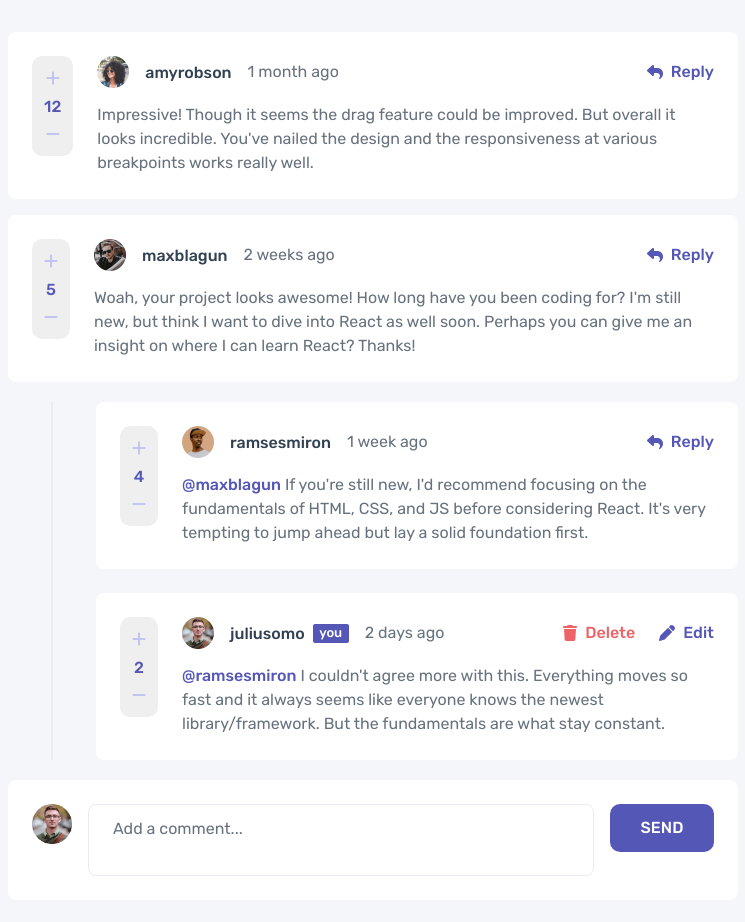
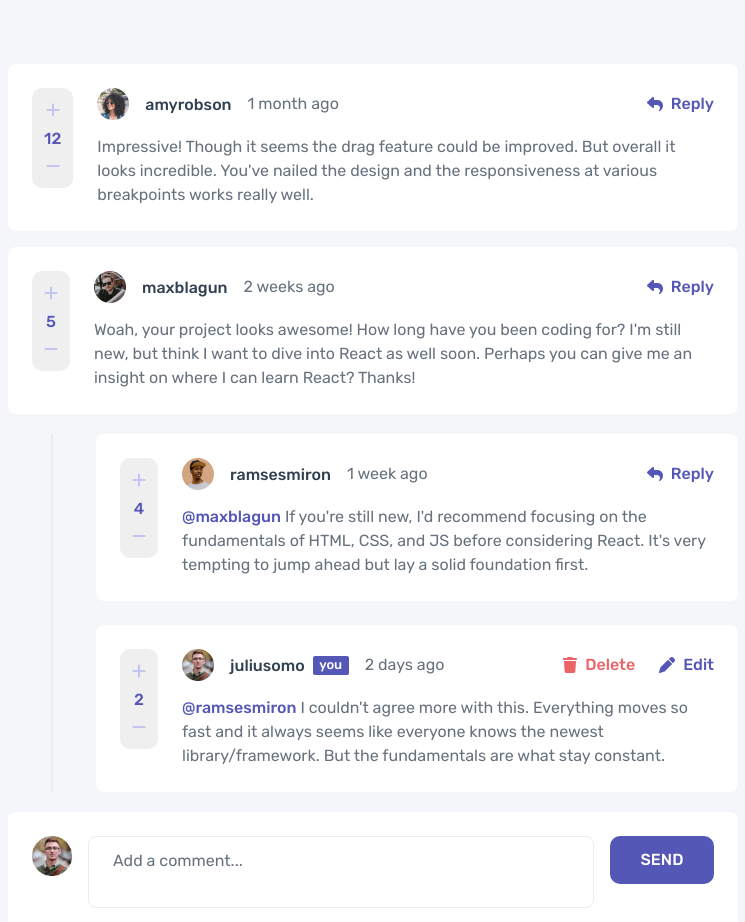
Before and after one commit to valvrauu/interactive-comments-section, a React (Create React App) app: page / in a window 1280 px wide. Shown: the top 922 px of the page, without its empty margins (267-1012 px from the left). Built offline with nearby package versions, Linux system fonts and the light colour scheme.

Commit message:
feat(sass/base): add extra padding to body on large screens

```diff
--- a/src/styles/scss/base/_base.scss
+++ b/src/styles/scss/base/_base.scss
@@ -11,6 +11,10 @@ body {
 
     color: get($colors, "neutral", "400");
     background: get($colors, "neutral", "200");
+
+    @include mq("md") {
+        padding: 6.4rem;
+    }
 }
 
 main {
```
